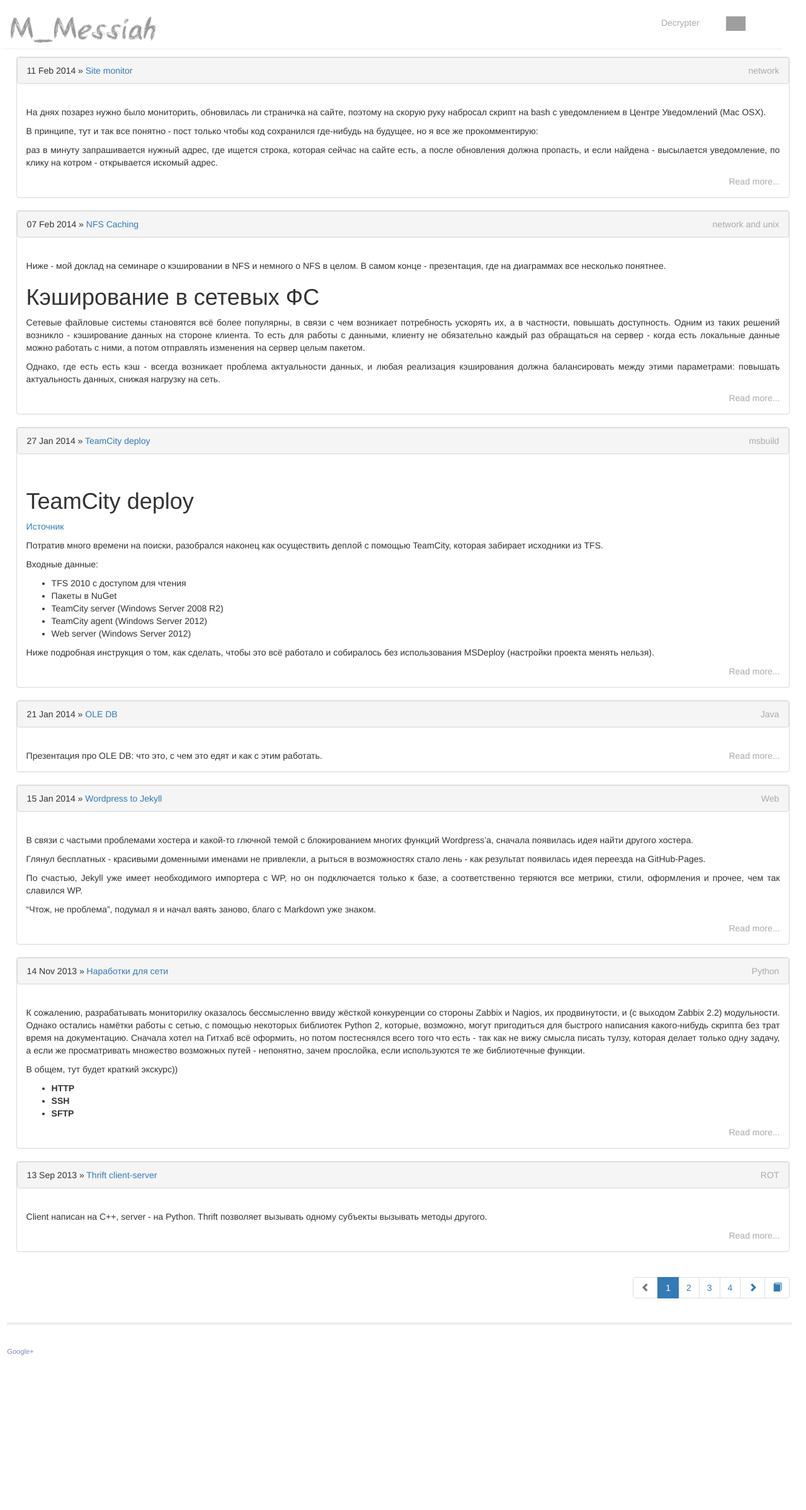
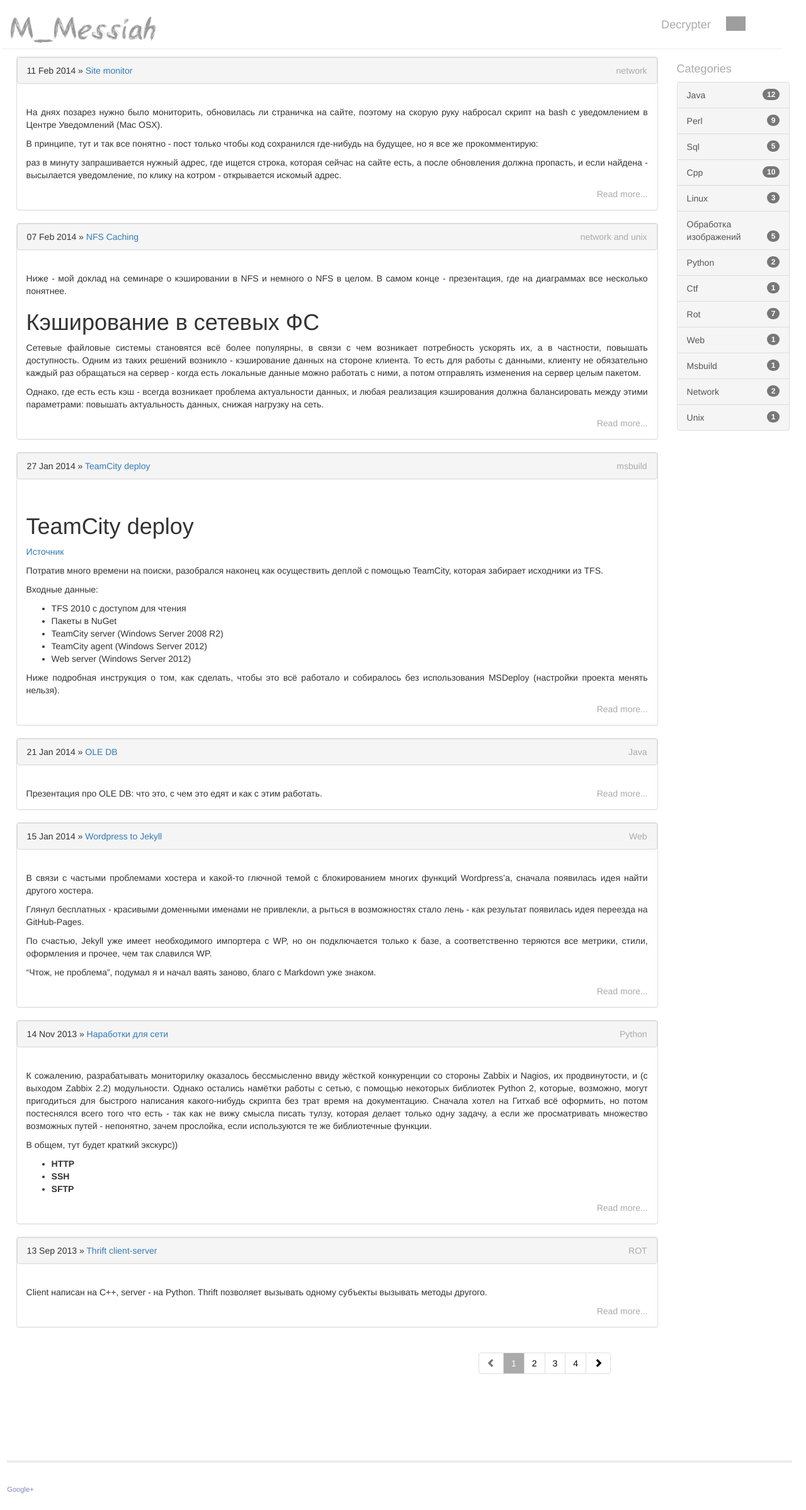
Before and after one commit to m-muzafarov/m-muzafarov.github.io, a Jekyll site: the page built from index.html, in a window 1280 px wide. Shown: the whole page at 63% size. Built offline with Jekyll 4.4.1, drawn with Linux system fonts in a browser that asks for light colours; nearby versions of some CDN libraries; Markdown is read by kramdown in place of the engine named in the settings; the list of posts is cut into pages by our own code; before the commit the page ends 2179 px from its top, so only the background shows below that; grey boxes are pictures that could not be loaded.

Commit message:
columns and grayscale

```diff
--- a/_layouts/default.html
+++ b/_layouts/default.html
@@ -22,9 +22,9 @@
     <body>
         <div class="site">
           <div class="page-header row">
-              <div class="col-md-10"><a href="/"><img src="/img/logo.png" width="230" /></a></div>
-              <div class="title col-md-1"><a href="http://decrypter.herokuapp.com">Decrypter</a></div>
-              <div class="col-md-1"><a href="http://brainstorage.me/M_Messiah"><img src="http://brainstorage.me/assets/logo_2x-1ebfa8e9d42ef8aaabd0047a62f5cfbe.png" height="23px"></img></a></div>
+              <div class="col-md-10 col-sm-8 col-xs-7"><a href="/"><img src="/img/logo.png" width="230" /></a></div>
+              <div class="title col-md-1 col-sm-2 col-xs-6"><a href="http://decrypter.herokuapp.com">Decrypter</a></div>
+              <div class="col-md-1 col-sm-2 col-xs-6"><a href="http://brainstorage.me/M_Messiah"><img src="http://brainstorage.me/assets/logo_2x-1ebfa8e9d42ef8aaabd0047a62f5cfbe.png" height="23px"></img></a></div>
           </div>
           {{ content }}
           <div class="footer">
--- a/_posts/2014-02-11-site-monitor.markdown
+++ b/_posts/2014-02-11-site-monitor.markdown
@@ -18,6 +18,7 @@ comments: true
 В принципе, тут и так все понятно - пост только чтобы код сохранился где-нибудь на будущее, но я все же прокомментирую:
 
 раз в минуту запрашивается нужный адрес, где ищется строка, которая сейчас на сайте есть, а после обновления должна пропасть, и если найдена - высылается уведомление, по клику на котром - открывается искомый адрес.
+
 <!--more-->
 
 Код без изменений - для проверки, появился ли анонс на следующую игру DozoR.
--- a/categories/index.html
+++ b/categories/index.html
@@ -9,7 +9,7 @@ title: Categories
 		<ul class="nav nav-tabs" id="categories">
 			<li class="active"><a href="#all" data-toggle="tab">All</a></li>
 			{% for cat in site.categories %}
-				<li><a href="#{{ cat[0] }}" data-toggle="tab">{{ cat[0] }}</a></li>
+				<li><a href="#{{ cat[0] }}" data-toggle="tab">{{ cat[0] | capitalize }}</a></li>
 			{% endfor %}
 		</ul>
 		<div class="tab-content">
--- a/css/main.css
+++ b/css/main.css
@@ -1 +1,92 @@
-.home{margin-bottom:2%;margin-left:2%;margin-right:2%}.page{margin-left:3%;margin-right:3%}.page-header{margin:0 3% 1% 2px;}.site{margin: 2% auto 2%;text-align:justify}.title{margin-top:0}.title a{color:#aaa;text-shadow:none}.header a.extra{color:#aaa;margin-left:1em}.meta{color:#aaa;font-weight:200}.footer{border-top:4px solid #eee;color:#666;font-size:80%;margin-left:1em;margin-right:2em;margin-top:10em;overflow:hidden}.footer .contact{float:left;margin-right:3em}.footer .contact a{color:#8085C1}.date,.pagination{font-weight:100}.title a:hover,.header a.extra:hover{color:#000}
+.home
+{
+    margin-bottom:2%;
+    margin-left:2%;
+    margin-right:2%
+}
+.page
+{
+    margin-left:3%;
+    margin-right:3%
+}
+.page-header
+{
+    margin:0 3% 1% 2px
+}
+.site
+{
+    margin: 2% auto 2%;
+    text-align:justify
+}
+.title
+{
+    margin-top:0
+}
+.title a
+{
+    color:#aaa;
+    font-size:130%;
+    text-shadow:none
+}
+.header a.extra
+{
+    color:#aaa;
+    margin-left:1em
+}
+.meta
+{
+    color:#aaa;
+    font-weight:200
+}
+.footer
+{
+    border-top:4px solid #eee;
+    color:#666;
+    font-size:80%;
+    margin-left:1em;
+    margin-right:2em;
+    margin-top:10em;
+    overflow:hidden
+}
+.footer .contact
+{
+    float:left;
+    margin-right:3em
+}
+.footer .contact a
+{
+    color:#8085C1
+}
+.date
+{
+    font-weight:100
+}
+.title a:hover,.header a.extra:hover
+{
+    color:#000
+}
+
+.menu {
+    font-weight:100;
+    background:#f5f5f5;
+}
+a.menu:hover{
+    background:#aaa;
+    color:#fff;
+}
+
+.pagination li a{
+    font-weight:100;
+    color:#000;
+}
+.pagination li a:hover,.pagination .active span:hover{
+    background:#aaa;
+    color:#fff;
+    border-color:#bbb;
+}
+
+.pagination .active span{
+    background:#aaa;
+    border-color:#ddd;
+    font-weight:200;
+}
--- a/index.html
+++ b/index.html
@@ -4,6 +4,8 @@ title: Home
 ---
 
 <div class="home" id="home">
+    <div class="row">
+      <div class="col-xs-12 col-sm-9 col-md-10">
         {% for post in paginator.posts %}
         <div class="panel panel-default">
     	    <div class="panel panel-heading">
@@ -14,11 +16,27 @@ title: Home
         	</div>
         </div>
         {% endfor %}
+      </div>
+    <!-- Categories -->
+      <div class="col-sm-3 col-md-2 hidden-xs">
+        <h4 class="meta">Categories</h4>
+        <div class="list-group">
+        {% for category in site.categories | sort "category[0]" %}
+          <a class="menu list-group-item" href="/categories/#{{ category[0] }}">{{ category[0] | capitalize | replace: '_', ' ' }} <span class="badge">{{ category[1] | size }}</span></a>
+        {% endfor %}
+        </div>
+      </div>
+      <div class="visible-xs col-xs-12">
+          <a class="meta" href="/categories/"><h4>Categories</h4></a>
+      </div>
+    </div>
     <!-- Pagination links -->
     {% if paginator.total_pages > 1 %}
-    <ul class="pull-right pagination">
+    <div class="row">
+    <div class="col-md-4 col-md-offset-7 col-sm-5 col-sm-offset-6 col-xs-10 col-xs-offset-2">
+    <ul class="pagination">
       {% if paginator.previous_page %}
-        <li><a href="{{ paginator.previous_page_path | replace: 'index.html', '' }}"><i class="glyphicon glyphicon-chevron-left"></i></a></li>
+        <li><a class="menu" href="{{ paginator.previous_page_path | replace: 'index.html', '' }}"><i class="glyphicon glyphicon-chevron-left"></i></a></li>
       {% else %}
         <li class="disabled"><span><i class="glyphicon glyphicon-chevron-left"></i></span></li>
       {% endif %}
@@ -34,21 +52,23 @@ title: Home
         {% endif %}
       {% for page in (left..right) %}
         {% if page == paginator.page %}
-          <li class="active"><span>{{ page }} <span class="sr-only">(current)</span></span>
+          <li class="active menu"><span>{{ page }} <span class="sr-only">(current)</span></span>
         {% elsif page == 1 %}
-          <li><a href="/">{{ page }}</a>
+          <li><a class="menu" href="/">{{ page }}</a>
         {% else %}
-          <li><a href="{{ site.paginate_path  | replace: ':num', page }}">{{ page }}</a>
+          <li><a class="menu" href="{{ site.paginate_path  | replace: ':num', page }}">{{ page }}</a>
         {% endif %}
         </li>
       {% endfor %}
 
       {% if paginator.next_page %}
-        <li><a href="{{ paginator.next_page_path }}"><i class="glyphicon glyphicon-chevron-right"></i></a></li>
+        <li><a class="menu" href="{{ paginator.next_page_path }}"><i class="glyphicon glyphicon-chevron-right"></i></a></li>
       {% else %}
         <li class="disabled"><span><i class="glyphicon glyphicon-chevron-right"></i></span></li>
       {% endif %}
-      <li><a href="/categories/"><i class="glyphicon glyphicon-book"></i></a></li>
     </ul>
+    </div>
+    <div class="col-md-1 col-sm-1 hidden-xs"></div>
+    </div>
     {% endif %}
 </div>
```
Lines whose indentation alone changed are shown as unchanged.
